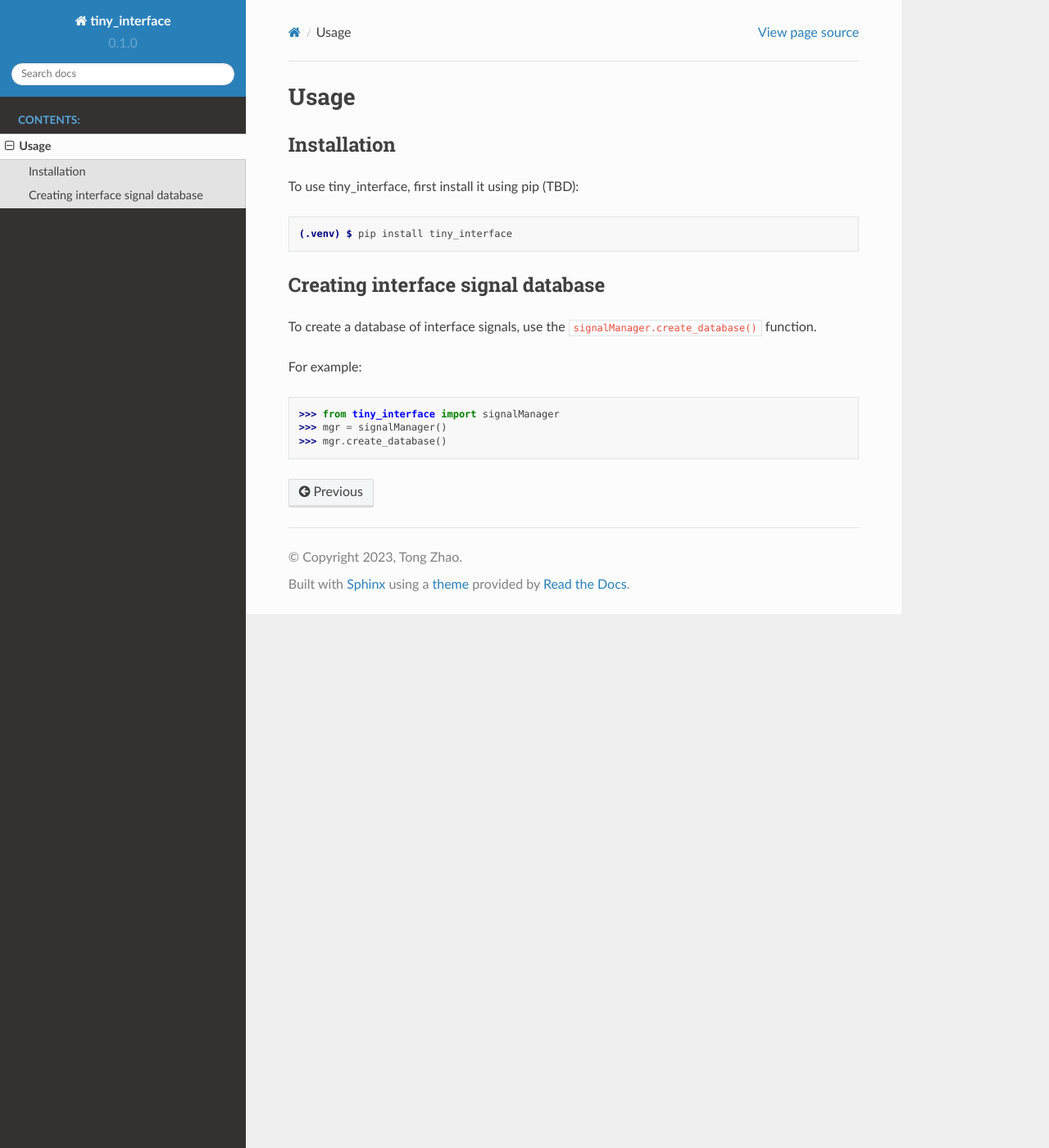
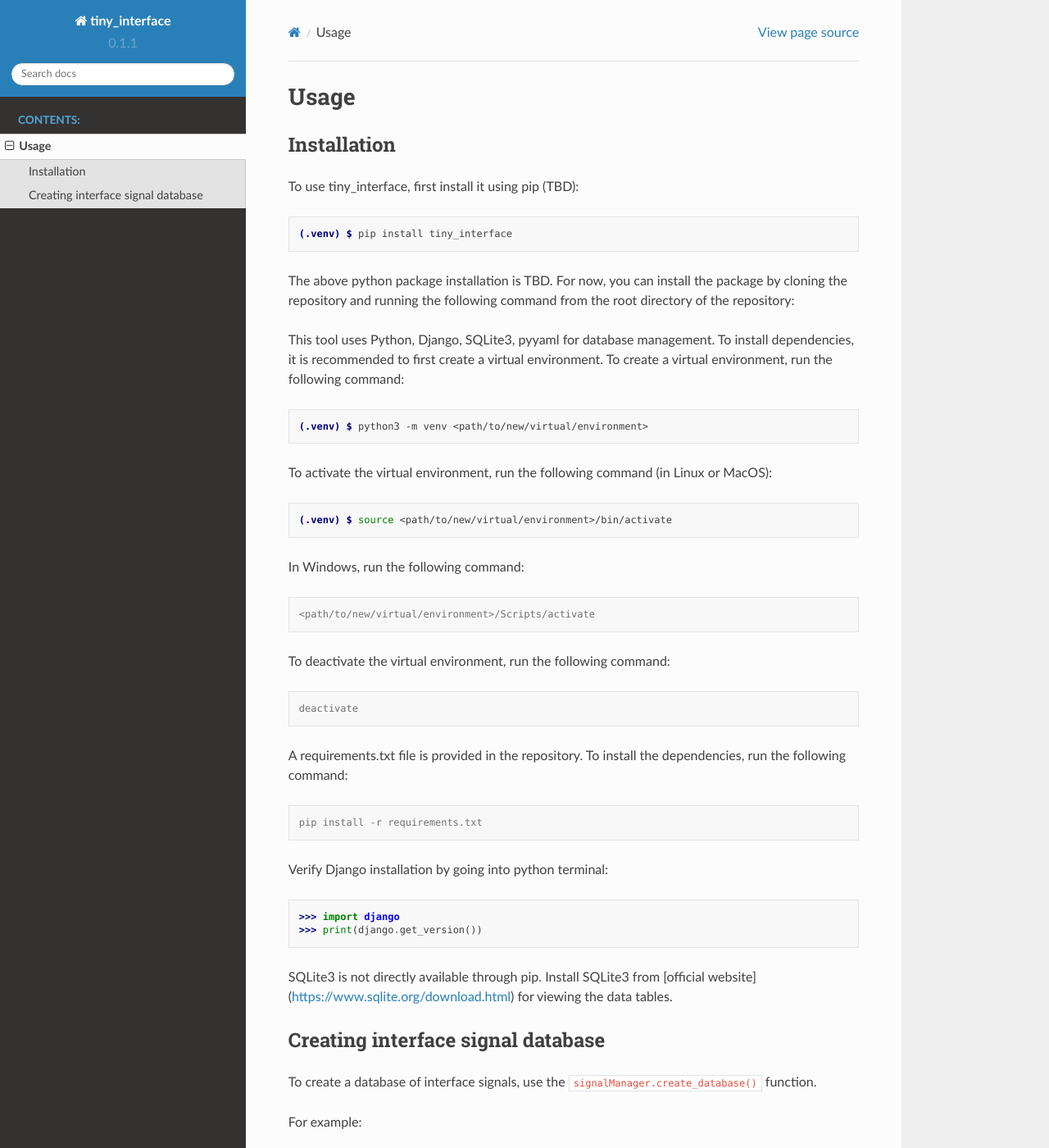
Before and after one commit to nexthybrid/tidy_interface, a Sphinx documentation site: the page built from docs/source/usage.rst, in a window 1280 px wide and 1400 px high. Shown: the whole window at 82% size. Built offline with Sphinx 7.4.7 and the Read the Docs theme 2.0.0, drawn with Linux system fonts in a browser that asks for light colours.

Commit message:
followed the sphinx tutorial and modified usage.rst page to include dependency installation guide. Also replaced README.md with README.rst to be consistent with sphinx. Added requirements.txt.

```diff
--- a/docs/source/conf.py
+++ b/docs/source/conf.py
@@ -11,7 +11,7 @@ copyright = '2023, Tong Zhao'
 author = 'Tong Zhao'
 
 release = '0.1'
-version = '0.1.0'
+version = '0.1.1'
 
 # -- General configuration ---------------------------------------------------
 # https://www.sphinx-doc.org/en/master/usage/configuration.html#general-configuration
--- a/docs/source/usage.rst
+++ b/docs/source/usage.rst
@@ -12,6 +12,49 @@ To use tiny_interface, first install it using pip (TBD):
 
    (.venv) $ pip install tiny_interface
 
+The above python package installation is TBD. For now, you can install the package by cloning the repository and running the following command from the root directory of the repository:
+
+This tool uses Python, Django, SQLite3, pyyaml for database management. To install dependencies, it is recommended to first create a virtual environment. To create a virtual environment, run the following command:
+
+.. code-block:: console
+
+   (.venv) $ python3 -m venv <path/to/new/virtual/environment>
+
+To activate the virtual environment, run the following command (in Linux or MacOS):
+
+.. code-block:: console
+
+    (.venv) $ source <path/to/new/virtual/environment>/bin/activate
+
+In Windows, run the following command:
+
+.. code-block:: console
+
+    <path/to/new/virtual/environment>/Scripts/activate
+
+To deactivate the virtual environment, run the following command:
+
+.. code-block:: console
+
+    deactivate
+
+A requirements.txt file is provided in the repository. To install the dependencies, run the following command:
+
+.. code-block:: console
+
+    pip install -r requirements.txt
+
+Verify Django installation by going into python terminal:
+
+.. code-block:: python
+
+    >>> import django
+    >>> print(django.get_version())
+
+SQLite3 is not directly available through pip. Install SQLite3 from [official website](https://www.sqlite.org/download.html) for viewing the data tables.
+
+
+
 Creating interface signal database
 ----------------------------------
 
@@ -19,6 +62,8 @@ To create a database of interface signals, use the ``signalManager.create_databa
 
 For example:
 
->>> from tiny_interface import signalManager
->>> mgr = signalManager()
->>> mgr.create_database()
+.. code-block:: python
+
+    >>> from tiny_interface import signalManager
+    >>> mgr = signalManager()
+    >>> mgr.create_database()
--- /dev/null
+++ b/requirements.txt
@@ -0,0 +1,4 @@
+sphinx
+sphinx-rtd-theme==1.2.2
+django
+pyyaml
```
Also changed, not shown: README.md (deleted, +0 -19 lines), README.rst (added, +33 -0 lines).
